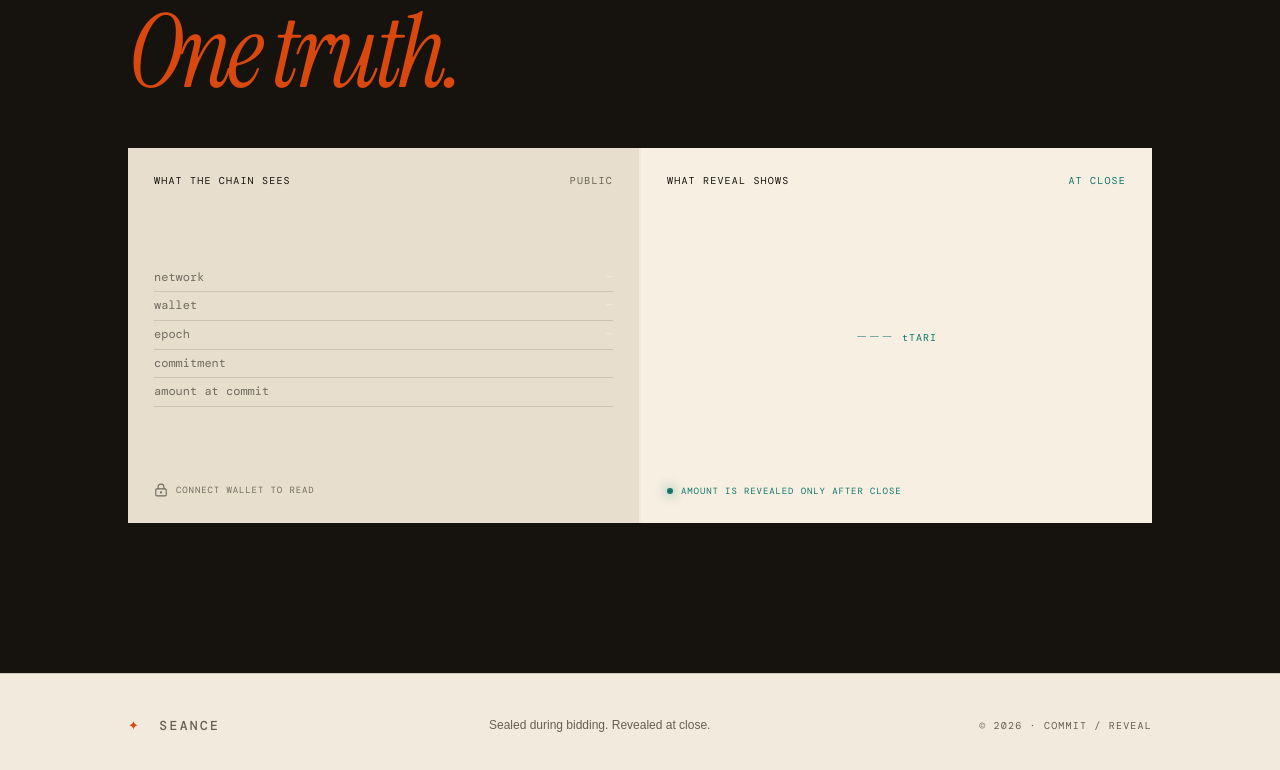
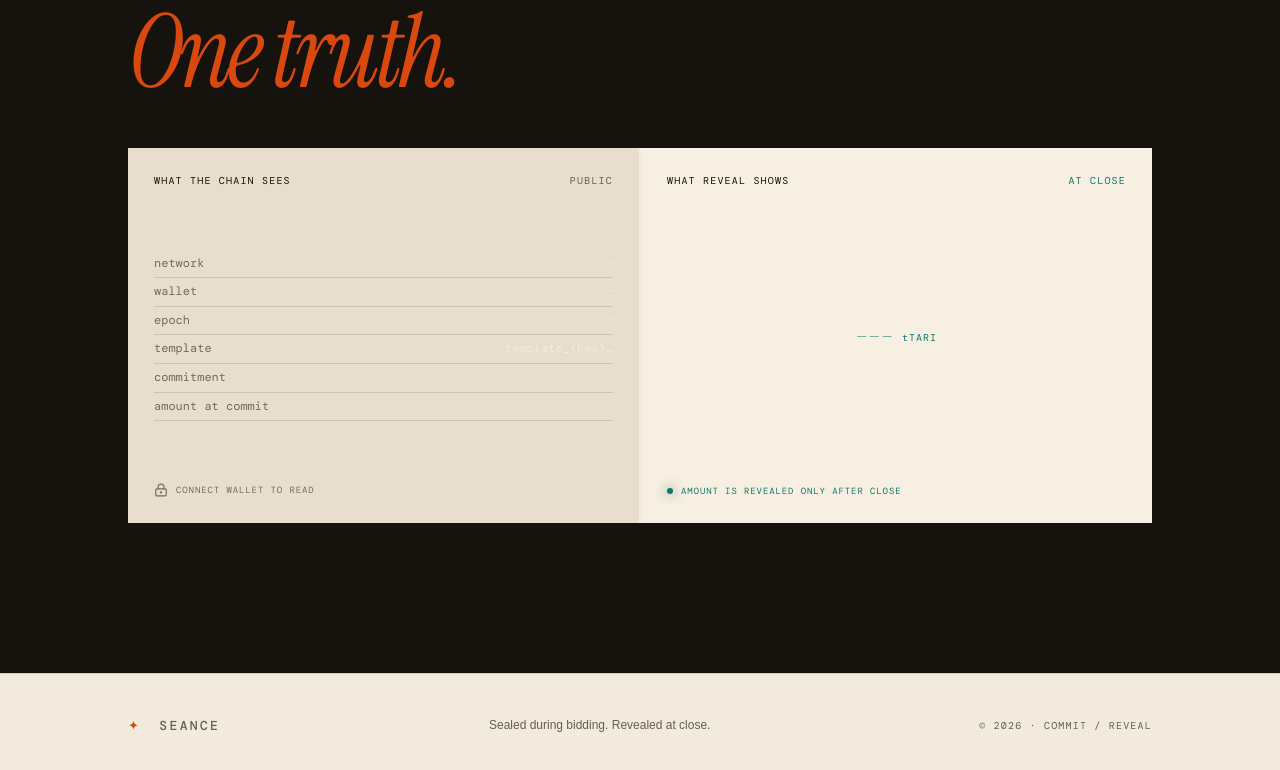
Before and after one commit to jamesonchain/SEANCE, a Next.js app: page / in a window 1280 px wide. Shown: the part 5691-6461 px from the top of the page. Built offline with nearby package versions, Linux system fonts and the light colour scheme.

Commit message:
step 6: document WebAuthn publishing and env setup

```diff
--- a/src/app/page.tsx
+++ b/src/app/page.tsx
@@ -34,6 +34,7 @@ export default function Home() {
   const [liveState, setLiveState] = useState<"idle" | "connecting" | "connected" | "error">("idle");
   const [liveError, setLiveError] = useState("");
   const totalBids = useMemo(() => (demoMode && sealed ? 5 : demoMode ? 4 : 0), [demoMode, sealed]);
+  const templateAddress = process.env.NEXT_PUBLIC_SEANCE_TEMPLATE_ADDRESS;
   useEffect(() => {
     const stored = window.localStorage.getItem("seance-theme") as "crypt" | "study" | null;
     const initial = stored ?? (window.matchMedia("(prefers-color-scheme: light)").matches ? "study" : "crypt");
@@ -132,7 +133,7 @@ export default function Home() {
 
       <section className="whisper section-pad"><div className="section-heading"><div><p className="eyebrow"><span className="eyebrow-line" /> The whisper wall</p><h2>All we know is<br /><em>that they came.</em></h2></div><span className="mono-note">{demoMode ? `${totalBids.toString().padStart(2, "0")} PREVIEW PARTICIPANTS` : session ? "CHAIN PARTICIPANTS" : "CHAIN DATA UNAVAILABLE"}</span></div><div className="whisper-list">{(demoMode || session) && (sealed ? [...bids, { id: "PENDING…TX", time: "pending", state: "COMMITMENT" }] : bids).map((bid) => <div className="whisper-row" key={bid.id}><span className="row-id">{bid.id}</span><span className="redaction"><i /><i /><i /></span><span className="row-time">{bid.time}</span><span className="row-state">{bid.state}</span></div>)}{!demoMode && !session && <div className="empty-chain">Connect a Tari wallet to read live auction participants.</div>}</div></section>
 
-      <section className="proof section-pad" id="proof"><div className="section-heading"><div><p className="eyebrow"><span className="eyebrow-line" /> The proof</p><h2>Two views.<br /><em>One truth.</em></h2></div></div><div className="proof-grid"><div className="proof-card chain-view"><div className="proof-label">WHAT THE CHAIN SEES <span>PUBLIC</span></div><div className="chain-lines"><p>network <b>{session ? "esmeralda" : "—"}</b></p><p>wallet <b>{session ? `${session.address.slice(0, 8)}…` : "—"}</b></p><p>epoch <b>{session ? session.epoch : "—"}</b></p><p>commitment <b className="blurred">{session ? "PRESENT" : "—"}</b></p><p>amount at commit <b className="blurred">{session ? "HIDDEN" : "—"}</b></p></div><div className="proof-bottom"><LockKeyhole size={14} /> {session ? "PROVIDER VERIFIED" : "CONNECT WALLET TO READ"}</div></div><div className="proof-card human-view"><div className="proof-label">WHAT REVEAL SHOWS <span className="teal-label">AT CLOSE</span></div><div className="reveal-number">{demoMode && revealed ? revealAmount.toLocaleString() : "— — —"}<small>{demoMode && revealed ? "PREVIEW" : "tTARI"}</small></div><div className="proof-bottom teal-text"><span className="signal-dot" /> {demoMode ? "SIMULATION — REVEAL PREVIEW" : "AMOUNT IS REVEALED ONLY AFTER CLOSE"}</div></div></div></section>
+      <section className="proof section-pad" id="proof"><div className="section-heading"><div><p className="eyebrow"><span className="eyebrow-line" /> The proof</p><h2>Two views.<br /><em>One truth.</em></h2></div></div><div className="proof-grid"><div className="proof-card chain-view"><div className="proof-label">WHAT THE CHAIN SEES <span>PUBLIC</span></div><div className="chain-lines"><p>network <b>{session ? "esmeralda" : "—"}</b></p><p>wallet <b>{session ? `${session.address.slice(0, 8)}…` : "—"}</b></p><p>epoch <b>{session ? session.epoch : "—"}</b></p><p>template <b>{templateAddress ? `${templateAddress.slice(0, 16)}…` : "NOT CONFIGURED"}</b></p><p>commitment <b className="blurred">{session ? "PRESENT" : "—"}</b></p><p>amount at commit <b className="blurred">{session ? "HIDDEN" : "—"}</b></p></div><div className="proof-bottom"><LockKeyhole size={14} /> {session ? "PROVIDER VERIFIED" : "CONNECT WALLET TO READ"}</div></div><div className="proof-card human-view"><div className="proof-label">WHAT REVEAL SHOWS <span className="teal-label">AT CLOSE</span></div><div className="reveal-number">{demoMode && revealed ? revealAmount.toLocaleString() : "— — —"}<small>{demoMode && revealed ? "PREVIEW" : "tTARI"}</small></div><div className="proof-bottom teal-text"><span className="signal-dot" /> {demoMode ? "SIMULATION — REVEAL PREVIEW" : "AMOUNT IS REVEALED ONLY AFTER CLOSE"}</div></div></div></section>
       <footer className="footer"><div className="brand"><span className="brand-mark">✦</span> SEANCE</div><p>Sealed during bidding. Revealed at close.</p><span className="mono-note">© 2026 · COMMIT / REVEAL</span></footer>
     </main>
   );
```
Also changed, not shown: 1 other file (tests, documents, lock files or other folders).
